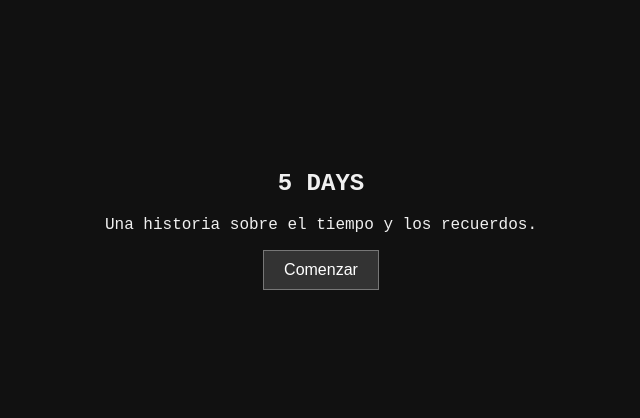
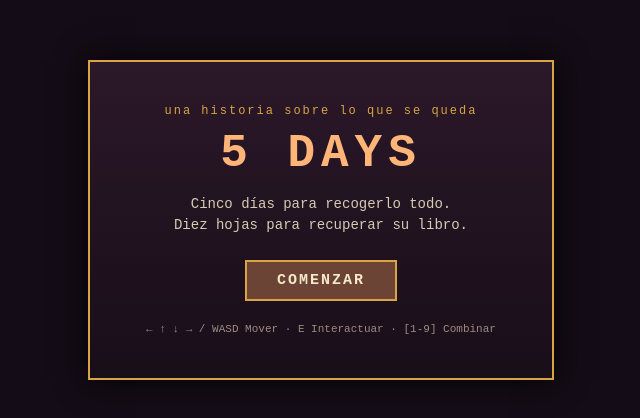
Before and after one commit to AIDG3510/5-DAYS, a plain HTML site: page index.html in a window 1280 px wide. Shown: the part 180-598 px from the top of the page, without its empty margins (319-959 px from the left). Drawn offline with Linux system fonts and the light colour scheme.

Commit message:
Style: actualizar pantalla de carga y pixel art

```diff
--- a/index.html
+++ b/index.html
@@ -7,12 +7,15 @@
     <link rel="stylesheet" href="styles.css">
 </head>
 <body>
-    <main id="game">
+   <main id="game">
         <section id="title-screen">
+            <p class="subtitle">una historia sobre lo que se queda</p>
             <h1>5 DAYS</h1>
-            <p>Una historia sobre el tiempo y los recuerdos.</p>
-            <button id="start-button">Comenzar</button>
+            <p>Cinco días para recogerlo todo.<br>Diez hojas para recuperar su libro.</p>
+            <button id="start-button">COMENZAR</button>
+            <p class="controls-hint">← ↑ ↓ → / WASD Mover · E Interactuar · [1-9] Combinar</p>
         </section>
+
         <canvas id="game-canvas" width="640" height="480" style="display:none;"></canvas>
     </main>
 
--- a/styles.css
+++ b/styles.css
@@ -1,19 +1,77 @@
+* {
+    box-sizing: border-box;
+    margin: 0;
+    padding: 0;
+}
+
 body {
-    margin: 0;
-    background-color: #111;
-    color: #f0f0f0;
+    background-color: #140c16;
+    color: #f6e8c8;
     font-family: 'Courier New', monospace;
     display: flex;
     justify-content: center;
     align-items: center;
     height: 100vh;
+    overflow: hidden;
 }
-#title-screen { text-align: center; }
-button {
-    padding: 10px 20px;
-    font-size: 16px;
+
+#game {
+    text-align: center;
+}
+
+#title-screen {
+    background: linear-gradient(180deg, #2b1829 0%, #180e18 100%);
+    border: 2px solid #d9a441;
+    padding: 40px 56px;
+    box-shadow: 0 0 30px rgba(0, 0, 0, 0.85);
+}
+
+#title-screen .subtitle {
+    color: #d9a441;
+    font-size: 12px;
+    letter-spacing: 2px;
+    margin-bottom: 8px;
+}
+
+#title-screen h1 {
+    font-size: 46px;
+    letter-spacing: 6px;
+    color: #ffb478;
+    margin-bottom: 14px;
+}
+
+#title-screen p {
+    color: #d8cbb4;
+    font-size: 14px;
+    line-height: 1.5;
+    margin-bottom: 24px;
+}
+
+#start-button {
+    background-color: #6b4436;
+    color: #f6e8c8;
+    border: 2px solid #d9a441;
+    padding: 10px 30px;
+    font-family: 'Courier New', monospace;
+    font-size: 15px;
+    font-weight: bold;
+    letter-spacing: 2px;
     cursor: pointer;
-    background: #333;
-    color: #fff;
-    border: 1px solid #777;
 }
+
+#start-button:hover {
+    background-color: #8a5a46;
+}
+
+#title-screen .controls-hint {
+    margin-top: 20px;
+    margin-bottom: 0;
+    font-size: 11px;
+    color: #9e8c82;
+}
+
+#game-canvas {
+    border: 2px solid #4a3350;
+    box-shadow: 0 0 25px rgba(0, 0, 0, 0.85);
+    image-rendering: pixelated;
+}
```
